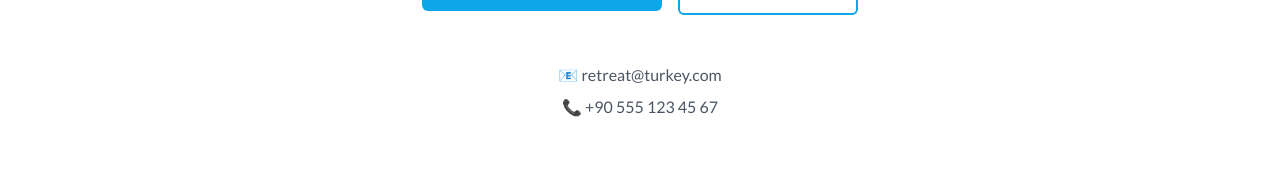
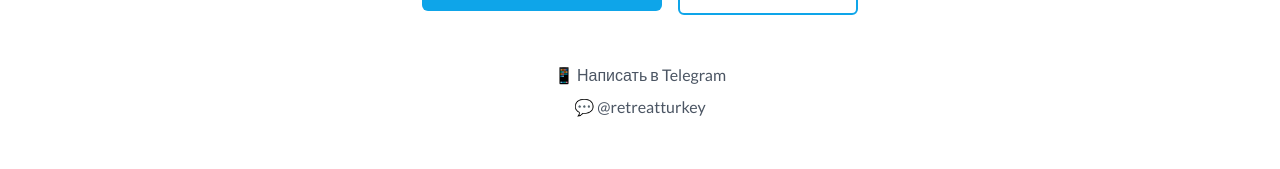
Before and after one commit to pr-poehali-dev/meditation-retreat-turkey, a React (Vite) app: page / in a window 1280 px wide. Shown: the part 4635-4804 px from the top of the page. Built offline with nearby package versions, Linux system fonts and the light colour scheme.

Commit message:
Добавить связь в Telegram @username

```diff
--- a/src/pages/Index.tsx
+++ b/src/pages/Index.tsx
@@ -293,8 +293,12 @@ const Index = () => {
           </div>
 
           <div className="text-gray-600">
-            <p className="mb-2">📧 retreat@turkey.com</p>
-            <p>📞 +90 555 123 45 67</p>
+            <a href="https://t.me/retreatturkey" target="_blank" rel="noopener noreferrer" className="block mb-2 hover:text-mediterranean transition-colors">
+              📱 Написать в Telegram
+            </a>
+            <a href="https://t.me/retreatturkey" target="_blank" rel="noopener noreferrer" className="block hover:text-mediterranean transition-colors">
+              💬 @retreatturkey
+            </a>
           </div>
         </div>
       </section>
```
